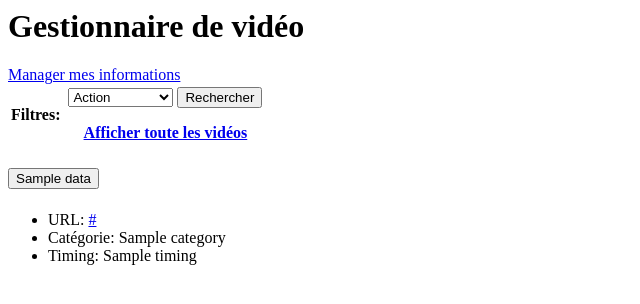
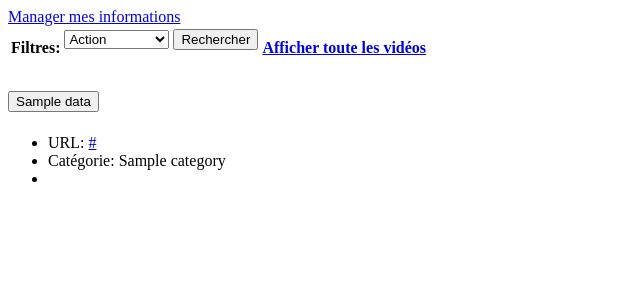
Before and after one commit to cyrilmarceau/Videos_manager, a PHP site: template view/home/home.php in a window 1280 px wide. Shown: the top 304 px of the page, without its empty margins (0-640 px from the left). Run offline with PHP 8.4, Linux system fonts and the light colour scheme; the template is opened without the code that fills it: most values are stand-ins (such as "Sample title", 1, 10 or a date in 2020); lists and menus that the app fills with data are empty.

Commit message:
style: home and edit page

```diff
--- a/index.php
+++ b/index.php
@@ -1,6 +1,7 @@
 <?php
     require_once('./libraries/autoload.php');
     \Application::process();
+
 ?>
 
 <!DOCTYPE html>
--- a/libraries/models/EditDatas.php
+++ b/libraries/models/EditDatas.php
@@ -28,8 +28,9 @@
          * @param  mixed $type_input
          * @param  mixed $id
          * @return void
+         *
          */
-        public function updateDatasFromEditForm(string $name_input, string $url_input, string $category_input, string $type_input, string $timing_input, int $season_input, int $episode_input, int $id)
+        public function updateDatasFromEditForm(string $name_input, string $url_input, string $category_input, string $type_input, string $timing_input, int $season_input, $episode_input, int $id)
         {
             $query = $this->pdo->prepare("UPDATE videos SET
             name = :name,
--- a/view/home/home.php
+++ b/view/home/home.php
@@ -1,22 +1,22 @@
 <?php
-    $start = '';
+    $timing = '';
+    $classRound = '';
 ?>
 
-<h1>Gestionnaire de vidéo</h1>
 
-<a href="index.php?controller=manager&task=renderAll">Manager mes informations</a>
+<a class="btn btn-outline-primary m-4" href="index.php?controller=manager&task=renderAll">Manager mes informations</a>
 
 <table class="table table-striped">
     <thead>
         <tr>
-        <th scope="col">Filtres:</th>
-            <th scope="col">
+        <th class="align-middle text-uppercase" scope="col">Filtres:</th>
+            <!-- <th scope="col"> -->
                 <!-- <a href="index.php?controller=home&task=renderBy&orderBy=asc"><i class="fas fa-arrow-up"></i></a>
                 <a href="index.php?controller=home&task=renderBy&orderBy=desc"><i class="fas fa-arrow-down"></i></a> -->
-            </th>
-        <th scope="col">
-            <form action="index.php?controller=home&task=renderBy" method="POST">
-                <select name="filter_by_category">
+            <!-- </th> -->
+        <th class="align-middle" scope="col">
+            <form class="my-0 d-flex" action="index.php?controller=home&task=renderBy" method="POST">
+                <select class="form-control w-50 mx-4" name="filter_by_category">
                     <option value="action">Action</option>
                     <option value="anime">Animé</option>
                     <option value="comedie">Comédie</option>
@@ -26,11 +26,12 @@
                 </select>
                 <!-- <input type="text" name="filter_by_name" id=""> -->
 
-                <input type="submit" name="filter_submit" value="Rechercher">
+                <input type="submit" class="btn btn-primary" name="filter_submit" value="Rechercher">
             </form>
-            <a href="index.php?controller=home&task=renderAll">Afficher toute les vidéos</a>
         </th>
-        <th scope="col"></th>
+        <th class="align-middle" scope="col">
+            <a class="btn btn-outline-secondary" href="index.php?controller=home&task=renderAll">Afficher toute les vidéos</a>
+        </th>
         </tr>
     </thead>
 </table>
@@ -39,7 +40,7 @@
         <div class="card">
             <div class="card-header" id="headingOne">
                 <h5 class="mb-0">
-                    <button class="btn btn-link" data-toggle="collapse" data-target="#<?= 'id' . $data['id'] ?>" aria-expanded="true" aria-controls="<?= 'id' . $data['id'] ?>">
+                    <button class="btn btn-outline-primary" data-toggle="collapse" data-target="#<?= 'id' . $data['id'] ?>" aria-expanded="true" aria-controls="<?= 'id' . $data['id'] ?>">
                     <?= $data['name'] ?>
                     </button>
                 </h5>
@@ -54,7 +55,36 @@
                                 </a>
                         </li>
                         <li class="list-group-item">Catégorie: <?= $data['category'] ?></li>
-                        <li class="list-group-item">Timing: <?= $data['timing'] ?>
+
+
+                            <?php if($data['type'] == 'serie'): ?>
+                                <li class="list-group-item">
+                                    <span>Saison:</span>  <span class="font-weight-bold"> <?= $data['seasons']; ?> </span> <br>
+                                    <span>Episode:</span> <span class="font-weight-bold"> <?= $data['episodes']; ?> </span>
+                                </li>
+                             <?php endif ?>
+
+
+                        <li class="list-group-item d-flex align-items-center">
+                            <?php if($data['timing'] == 'start'){
+                                $timing = 'A commencer';
+                                $classRound = 'bg-primary rounded-circle mr-3';
+                            } else if($data['timing'] == 'in_progress'){
+                                $timing = 'En cours';
+                                $classRound = 'bg-secondary rounded-circle mr-3';
+                            } else if($data['timing'] == 'on_break'){
+                                $timing = 'En pause';
+                                $classRound = 'bg-warning rounded-circle mr-3';
+                            } else if($data['timing'] == 'finish'){
+                                $timing = 'Terminé';
+                                $classRound = 'bg-success rounded-circle mr-3';
+                            } else if($data['timing'] == 'cancel'){
+                                $timing = 'Annulé';
+                                $classRound = 'bg-danger rounded-circle mr-3';
+                            } ?>
+
+                            <div style="width: 15px; height: 15px;" class="<?= $classRound ?>"></div>
+                            <?= $timing ?>
 
                         </li>
                     </ul>
```
Also changed, not shown: libraries/controllers/EditDatas.php (+20 -3 lines), libraries/controllers/Home.php (+5 -6 lines), view/manager/manager.php (+2 -5 lines).
